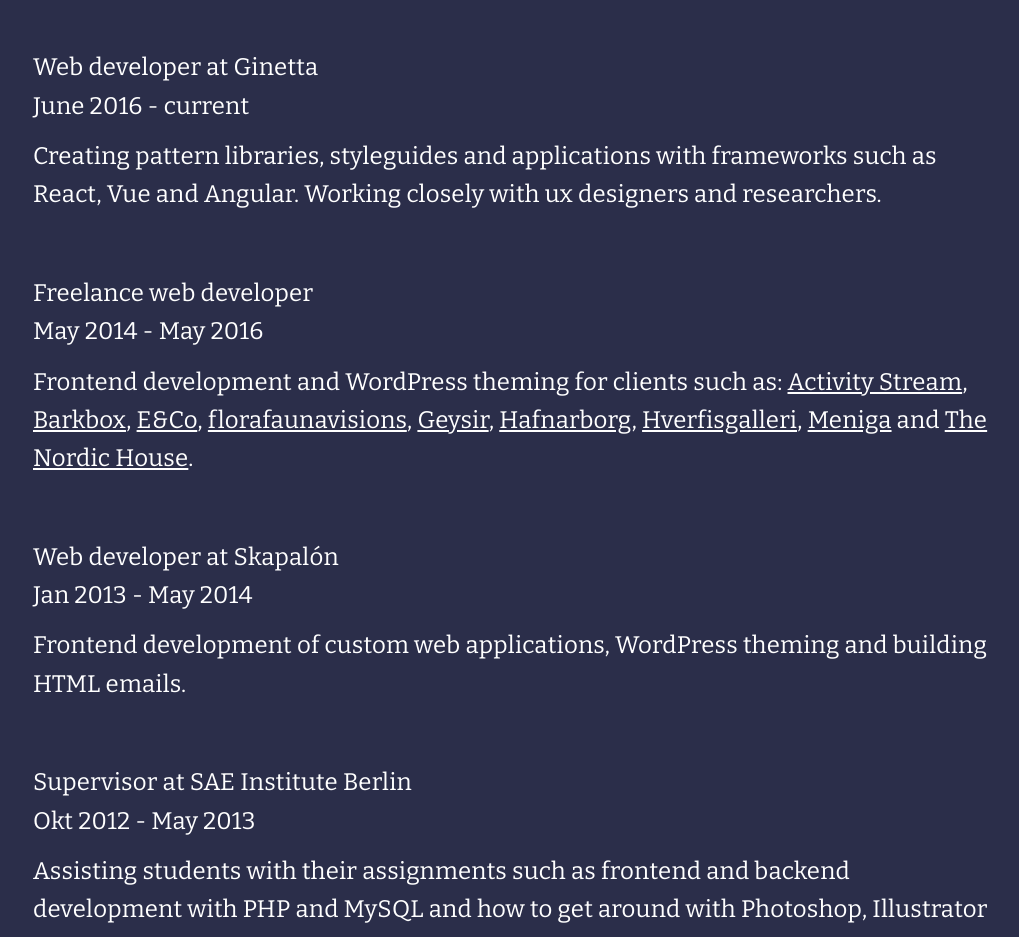
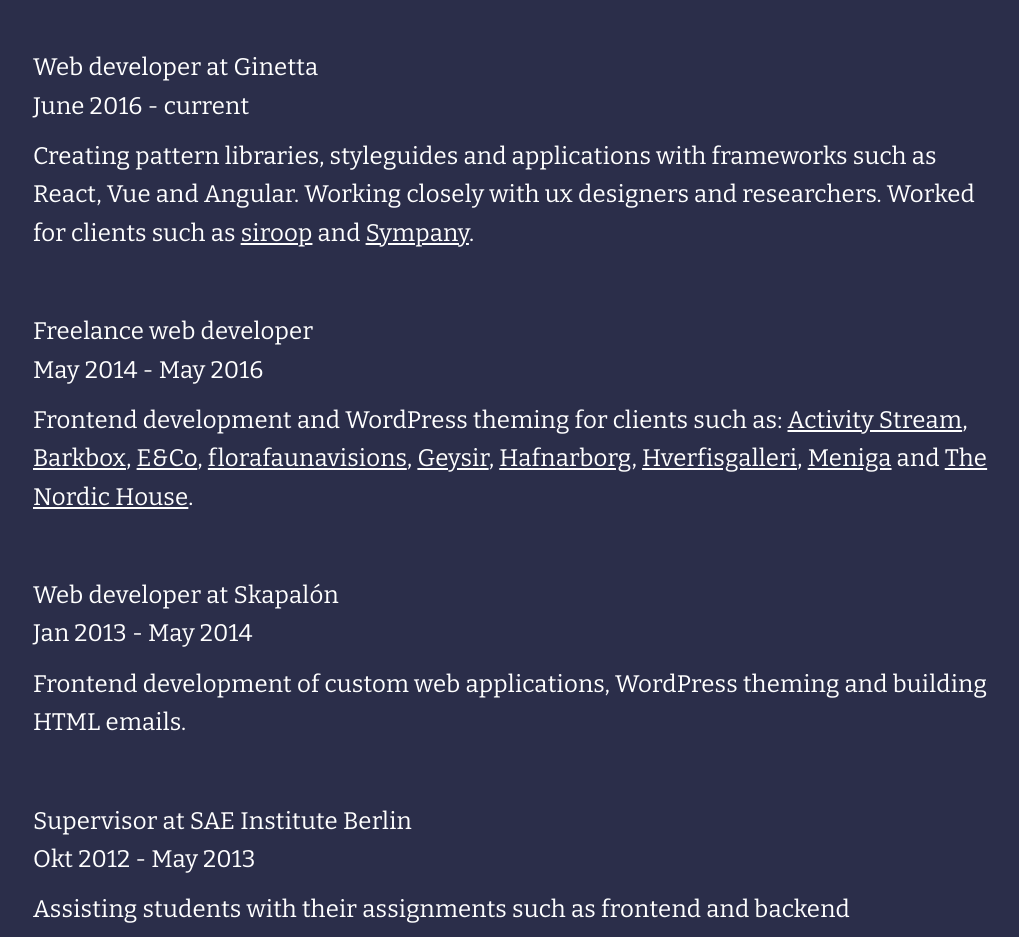
Before and after one commit to ingvijonasson/ingvijonasson.github.io, a website: page cv/index.html in a window 1280 px wide. Shown: the part 1080-2017 px from the top of the page, without its empty margins (95-1114 px from the left). Drawn offline with nearby package versions, Linux system fonts and the light colour scheme.

Commit message:
Update ginetta projects

```diff
--- a/cv/index.html
+++ b/cv/index.html
@@ -54,7 +54,7 @@
 			<article class="card">
 				<h3 class="card__title">Web developer at Ginetta</h3>
 				<p class="card__period">June 2016 - current</p>
-				<p class="card__description">Creating pattern libraries, styleguides and applications with frameworks such as React, Vue and Angular. Working closely with ux designers and researchers.</p>
+				<p class="card__description">Creating pattern libraries, styleguides and applications with frameworks such as React, Vue and Angular. Working closely with ux designers and researchers. Worked for clients such as <a href="https://made.ginetta.net/siroop-jobs.html">siroop</a> and <a href="https://made.ginetta.net/sympany-website.html">Sympany</a>.</p>
 			</article>
 
 			<article class="card">
```
